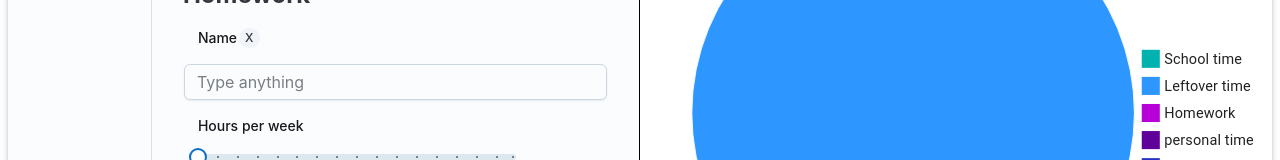
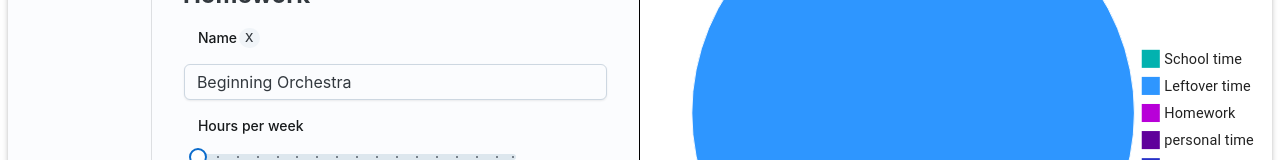
Before and after one commit to MapleSyrupy/MapleSyrupy.github.io, a React (Vite) app in the folder vite-project/: page / in a window 1280 px wide. Shown: the part 1075-1235 px from the top of the page. Built offline with nearby package versions, Linux system fonts and the light colour scheme.

Commit message:
Emergency patch 4

```diff
--- a/vite-project/src/App.jsx
+++ b/vite-project/src/App.jsx
@@ -357,7 +357,6 @@ function GeneralRange(data1) {
         data1[key[0]].map((x) => {
           return (
             <div key={x.key}>
-
               <FormLabel sx={{ marginLeft: "30px" }} >Name <Chip size="sm" sx={{ float: 'right', width: "auto" }} onClick={() => deleteThis(x.key)}>X</Chip> </FormLabel>
               {key[0] === 'homework' ? <Autocomplete
                 sx={{ m: 2 }}
@@ -366,6 +365,7 @@ function GeneralRange(data1) {
                 options={options.sort((History, b) => b.subject.localeCompare(History.subject))}
                 groupBy={(option) => option.subject}
                 getOptionLabel={(option)=>option.Name||data1[key[0]].filter(y => y.key === x.key)[0].name}
+                value = {data1[key[0]].filter(y => y.key === x.key)[0].name}
                 onInputChange={(event, value) => homeworkNameData(value, x.key)}
 
               /> : <Input sx={{ m: 2 }} defaultValue={x.name} onInput={(e) => searchArray(e.target.value)}/>}
```
